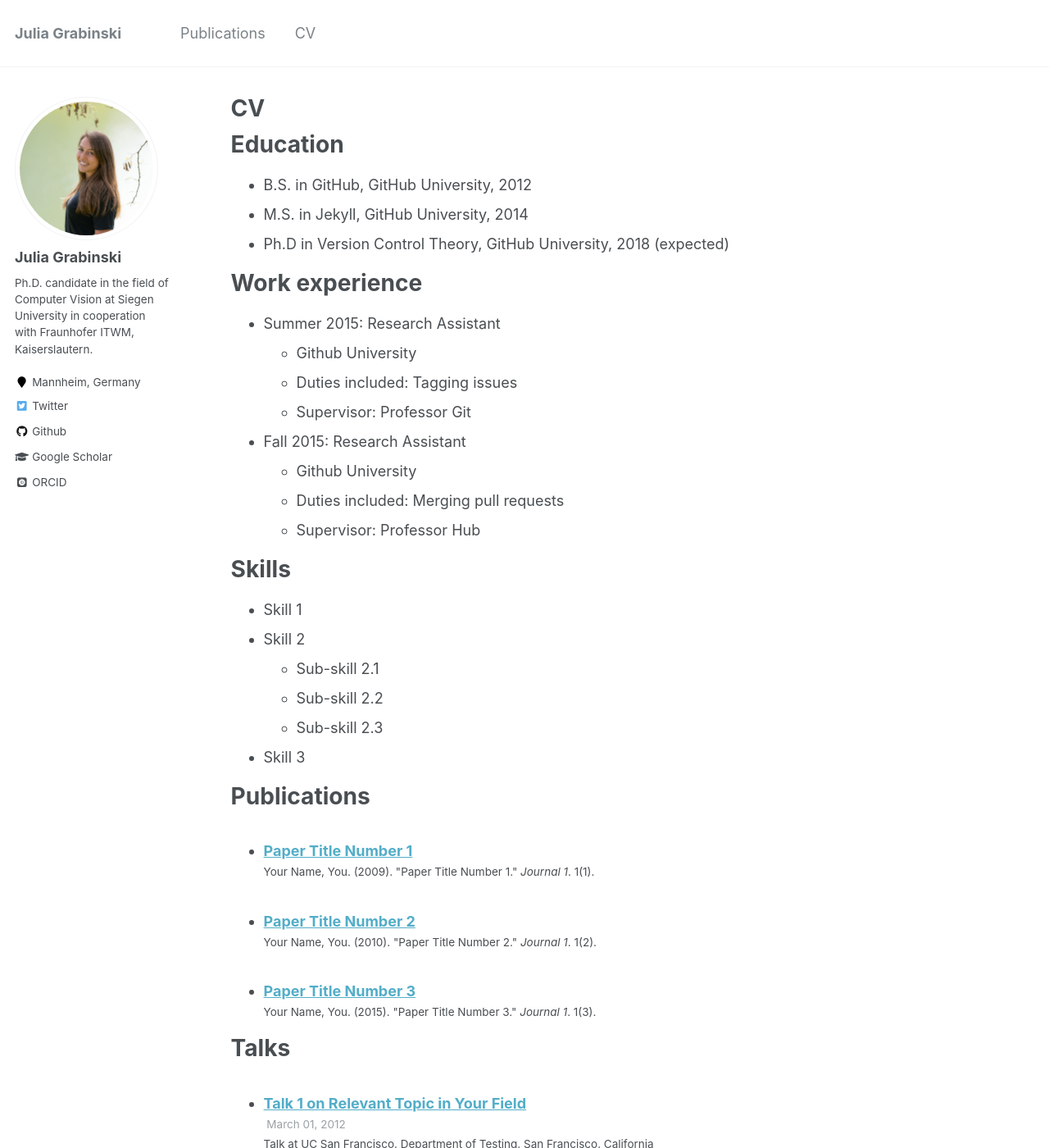
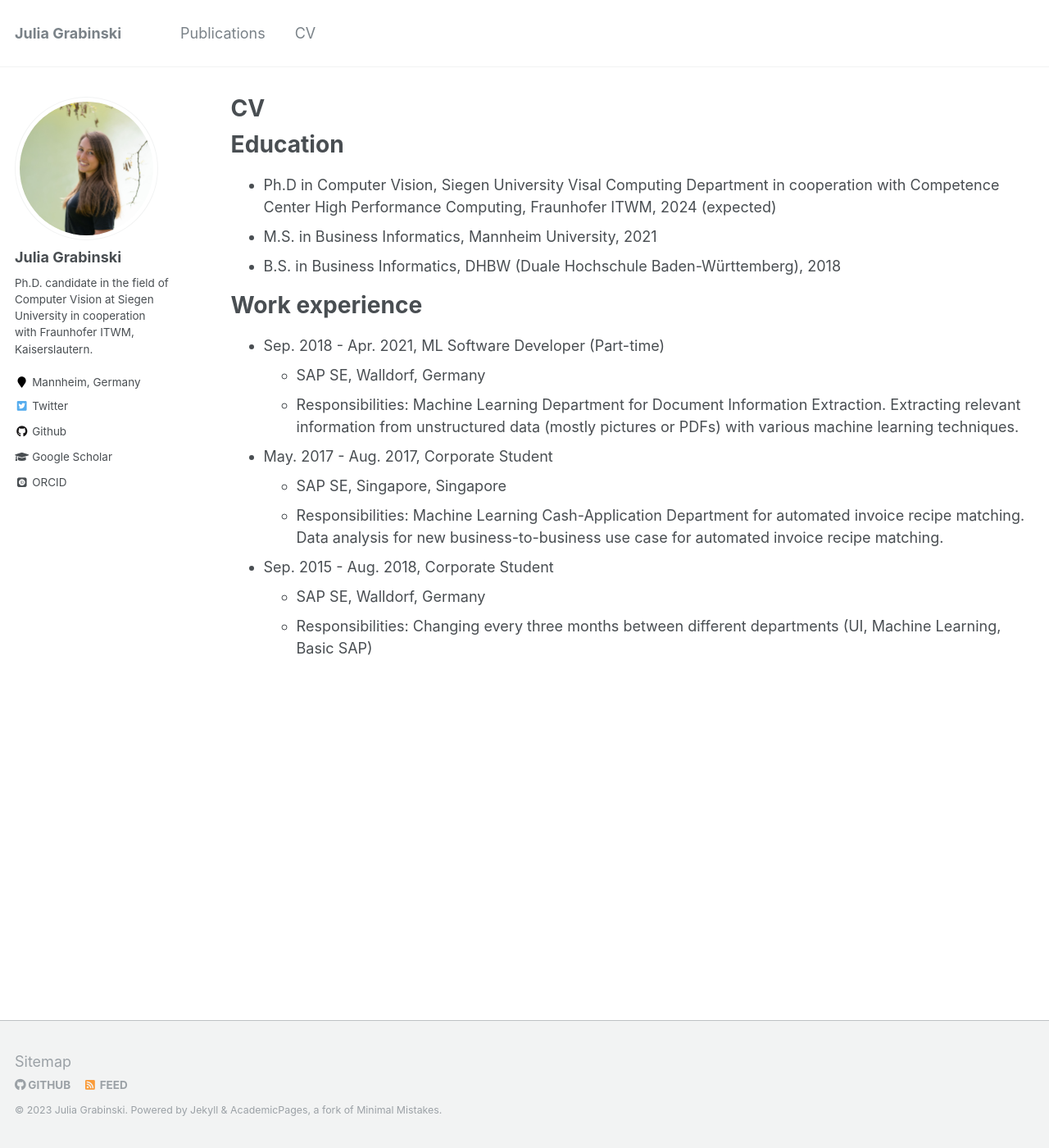
Before and after one commit to GeJulia/gejulia.github.io, a Jekyll site: the page built from _pages/cv.md, in a window 1280 px wide and 1400 px high. Shown: the whole window at 82% size. Built offline with Jekyll 4.4.1, drawn with Linux system fonts in a browser that asks for light colours; some web fonts are replaced; some of the changed text lies outside the part shown.

Commit message:
Update cv.md

```diff
--- a/_pages/cv.md
+++ b/_pages/cv.md
@@ -11,23 +11,26 @@ redirect_from:
 
 Education
 ======
-* B.S. in GitHub, GitHub University, 2012
-* M.S. in Jekyll, GitHub University, 2014
-* Ph.D in Version Control Theory, GitHub University, 2018 (expected)
+
+* Ph.D in Computer Vision, Siegen University Visal Computing Department in cooperation with Competence Center High Performance Computing, Fraunhofer ITWM, 2024 (expected)
+* M.S. in Business Informatics, Mannheim University, 2021
+* B.S. in Business Informatics, DHBW (Duale Hochschule Baden-Württemberg), 2018
 
 Work experience
 ======
-* Summer 2015: Research Assistant
-  * Github University
-  * Duties included: Tagging issues
-  * Supervisor: Professor Git
+* Sep. 2018 - Apr. 2021, ML Software Developer (Part-time)
+  * SAP SE, Walldorf, Germany
+  * Responsibilities: Machine Learning Department for Document Information Extraction. Extracting relevant information from unstructured data (mostly pictures or PDFs) with various machine learning techniques.
 
-* Fall 2015: Research Assistant
-  * Github University
-  * Duties included: Merging pull requests
-  * Supervisor: Professor Hub
+* May. 2017 - Aug. 2017, Corporate Student
+  * SAP SE, Singapore, Singapore
+  * Responsibilities: Machine Learning Cash-Application Department for automated invoice recipe matching. Data analysis for new business-to-business use case for automated invoice recipe matching.
 
-Skills
+* Sep. 2015 - Aug. 2018, Corporate Student
+  * SAP SE, Walldorf, Germany
+  * Responsibilities: Changing every three months between different departments (UI, Machine Learning, Basic SAP)
+
+<!-- Skills
 ======
 * Skill 1
 * Skill 2
@@ -56,4 +59,4 @@ Teaching
 
 Service and leadership
 ======
-* Currently signed in to 43 different slack teams
+* Currently signed in to 43 different slack teams -->
```
